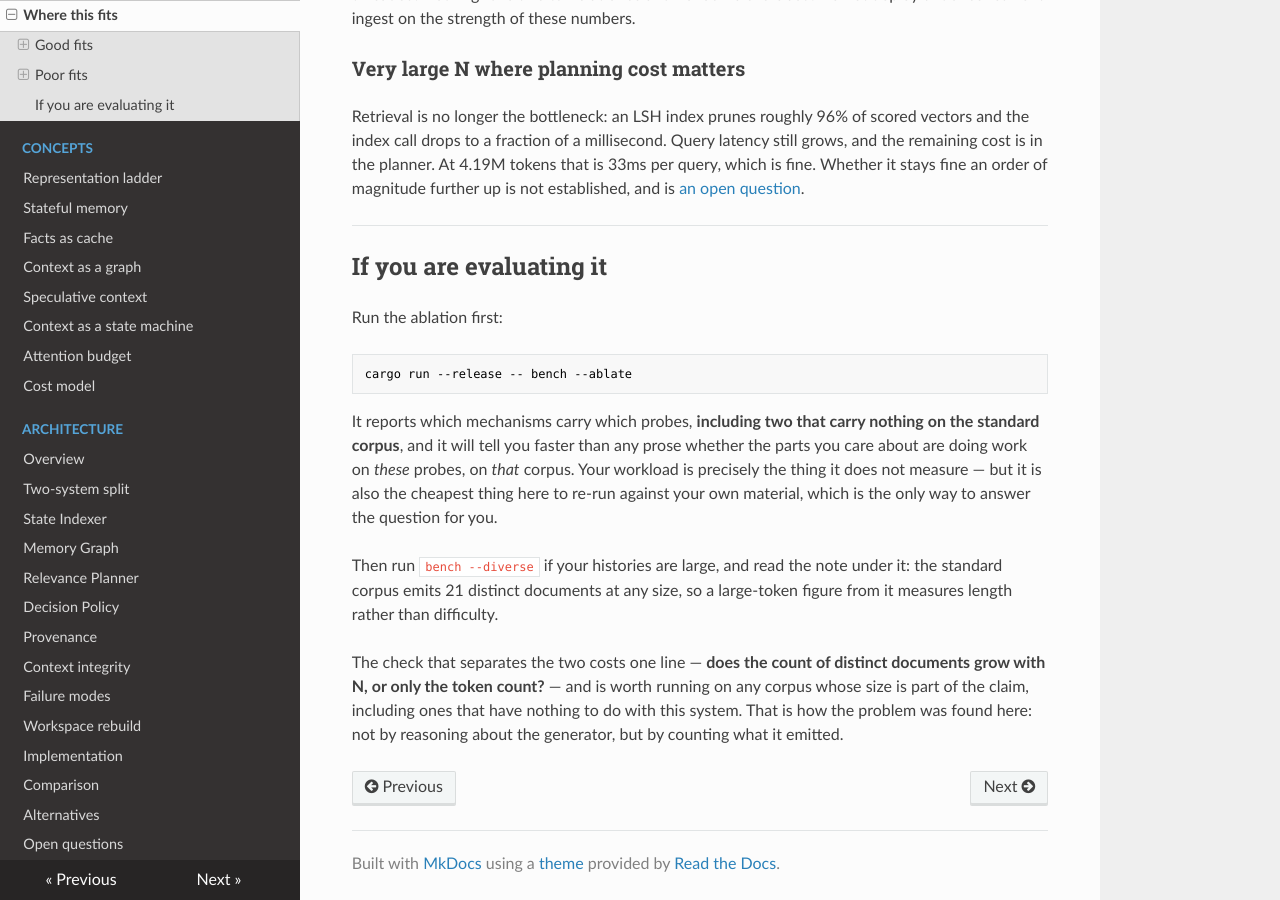
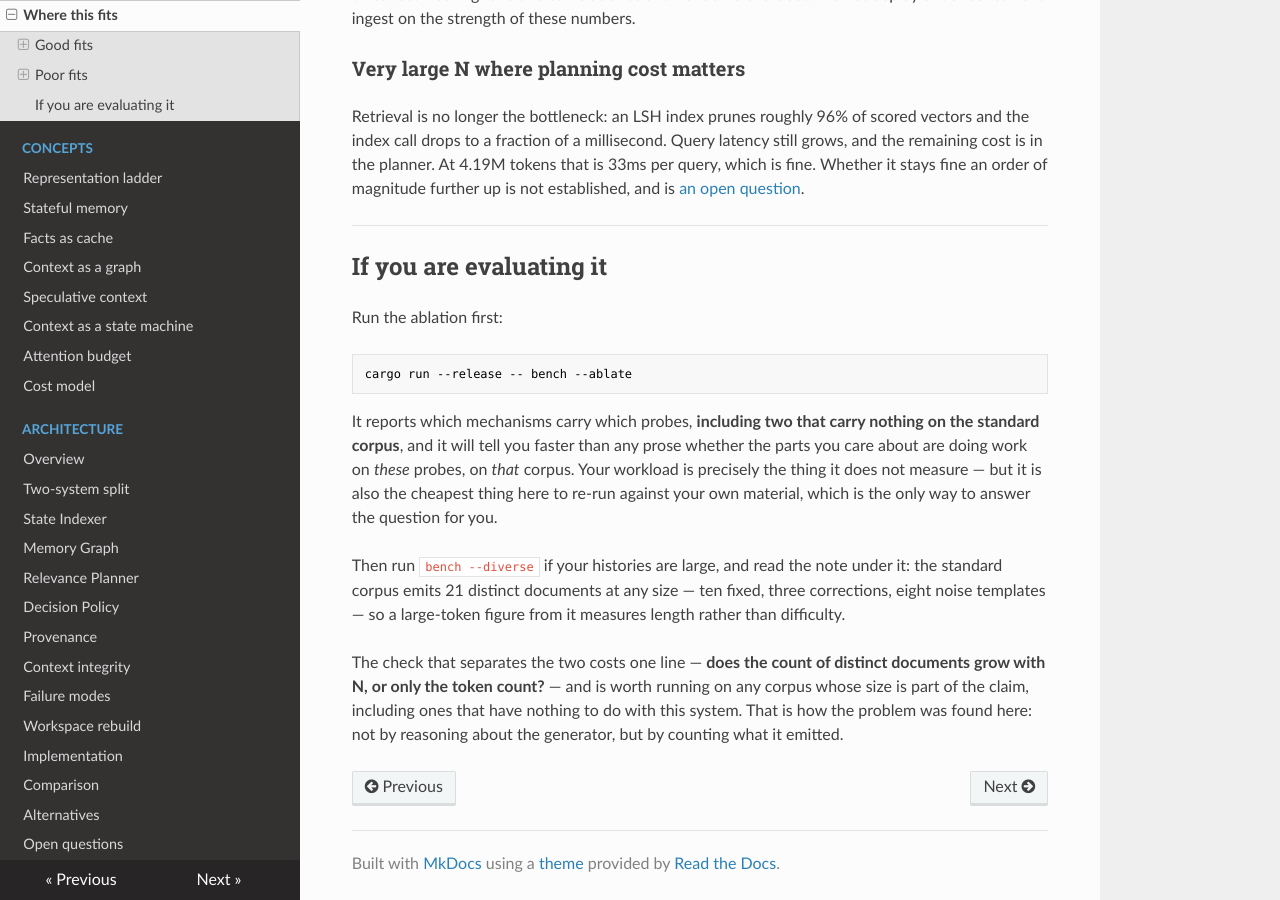
Before and after one commit to s-b-repo/subnext, an MkDocs documentation site: the page built from docs/use-cases.md, in a window 1280 px wide and 900 px high, scrolled down 2501 px. Built offline with MkDocs 1.6.1, drawn with Linux system fonts in a browser that asks for light colours; nearby versions of some CDN libraries.

Commit message:
Attach the derivation to the 21, so a reader can check it
cont-ad asked whether the derivation belongs next to the number. It does, for
the reason the whole week has been about: 21 as a bare figure is a number taken
on trust, and there is nothing in the text that lets a reader confirm or refute
it. Ten fixed documents, three corrections, eight noise templates — one clause,
and the number becomes self-verifying against build_corpus and NOISE.

Added in all three places the figure appears: RESULTS.md, docs/use-cases.md and
the paper. Which is the other half of their finding — they discovered while
applying my review that the flagged sentence existed twice, in the docs page and
in the README, and reviewing one copy had not reviewed the other.

So I swept for it rather than assuming this was the only instance. Every
cross-file claim checked for agreement — 4.19M tokens, 235 tokens per query,
48,651 nodes, 13,721 lines, 152 tests, the 8b7162f pin, 21 distinct documents,
96% pruned, 462 tokens per query, 59x attention — each appears in three to seven
files and every copy agrees. The remaining occurrences of superseded figures are
all in history-of-record positions: AUDIT.md's deliberately pinned 3821cc5
snapshot, RESULTS.md reporting that the reverted inverted index measured 457.1
against 461.9, and the audit doc's narrative of the headline moving four times.

The sweep's own blind spot is worth naming: it confirms that copies agree, not
that a figure which should have been duplicated was updated everywhere. Checked
that separately for the line count, which is the one most likely to drift, and
IMPLEMENTATION.md carries no line-count claim at all rather than a stale one.

Co-Authored-By: Claude Opus 5 (1M context) <noreply@anthropic.com>
Claude-Session: https://claude.ai/code/session_01Cv2jobCLUaX8SQH96soZKY

```diff
--- a/docs/use-cases.md
+++ b/docs/use-cases.md
@@ -138,7 +138,8 @@ also the cheapest thing here to re-run against your own material, which is the
 only way to answer the question for you.
 
 Then run `bench --diverse` if your histories are large, and read the note under
-it: the standard corpus emits 21 distinct documents at any size, so a large-token
+it: the standard corpus emits 21 distinct documents at any size — ten fixed, three
+corrections, eight noise templates — so a large-token
 figure from it measures length rather than difficulty.
 
 The check that separates the two costs one line — **does the count of distinct
```
Also changed, not shown: RESULTS.md (+1 -1 lines), 2 other files.
